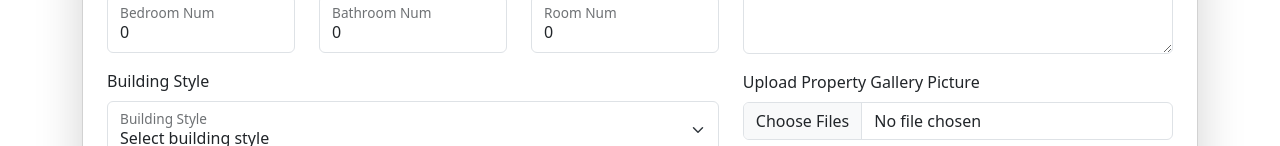
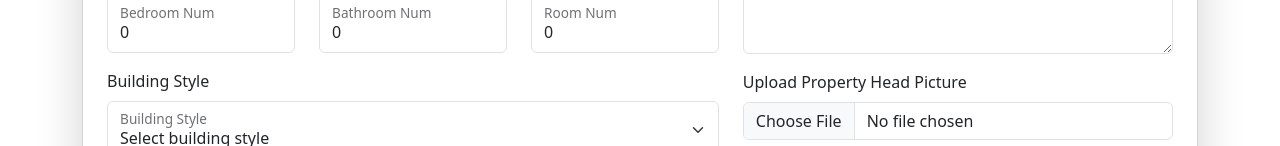
Before and after one commit to wang5322/BelleMaisonClient, a React (Create React App) app: page /postProperty in a window 1280 px wide. Shown: the part 654-800 px from the top of the page. Built offline with nearby package versions, Linux system fonts and the light colour scheme; no server answers.

Commit message:
Update PostProperty.js

```diff
--- a/src/pages/PostProperty.js
+++ b/src/pages/PostProperty.js
@@ -160,6 +160,7 @@ function PostProperty() {
                   formik={formik}
                   onFileSelected={fileSelected}
                   onMultipleFileSelected={MultipleFileSelected}
+                  hasThumbnail={false}
                 ></UploadPropForm>
                 <div className="px-2 justify-content-start py-4">
                   <Button variant="info" className="col-md-3" type="Submit">
```
